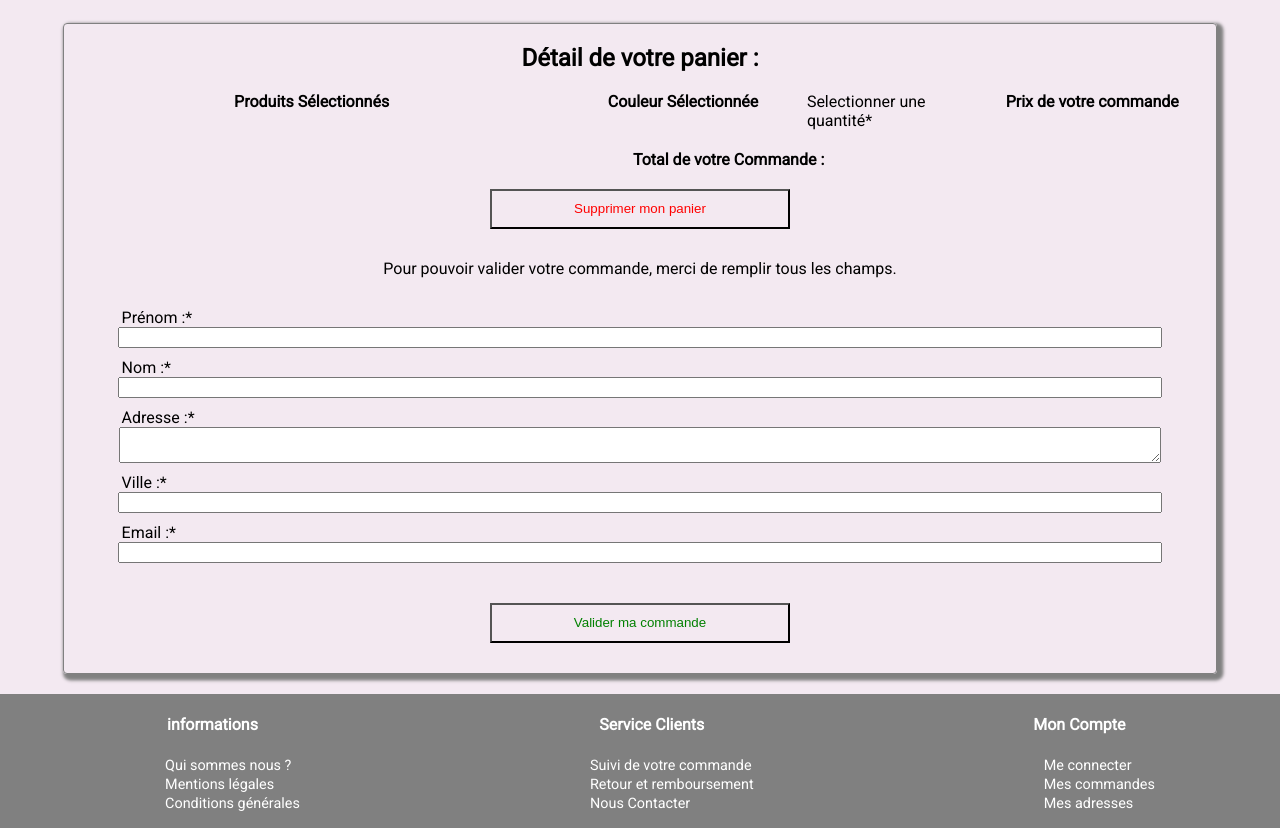
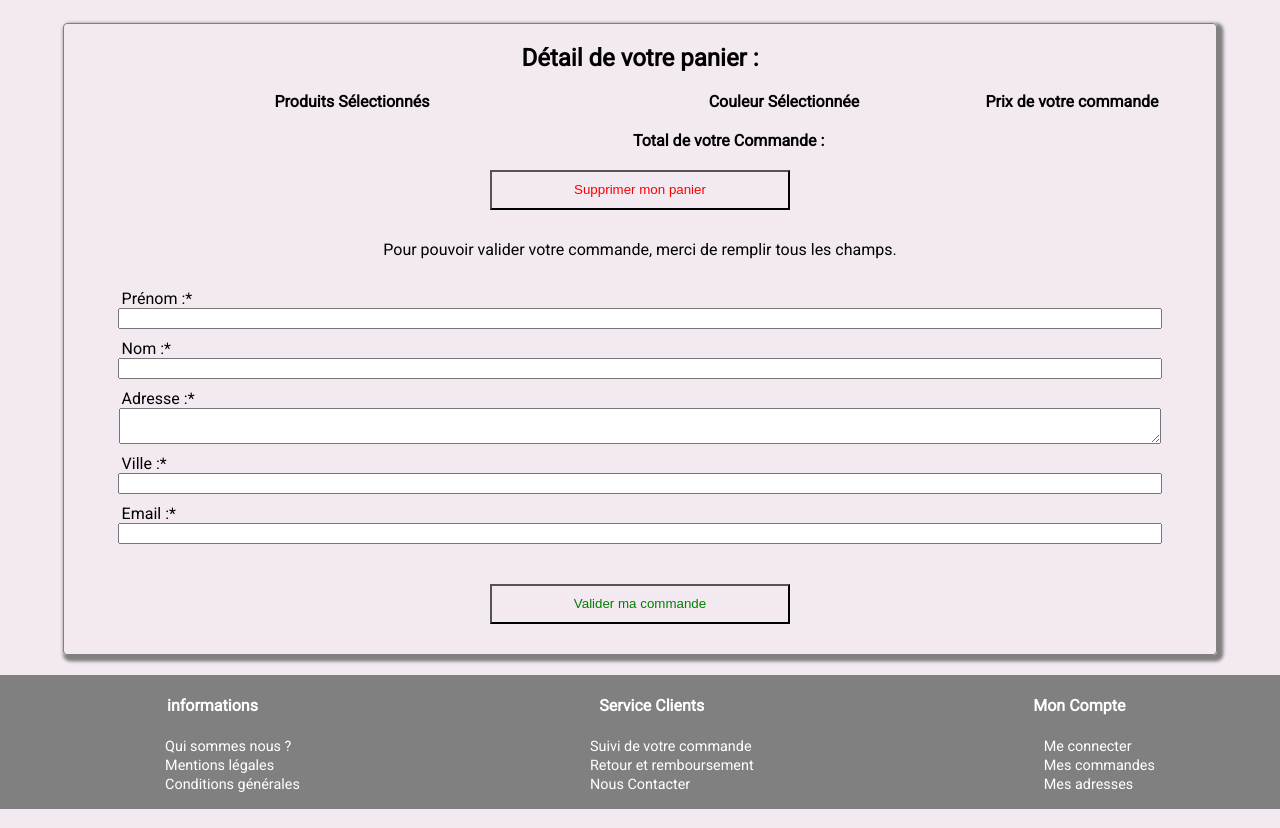
Before and after one commit to Jacques-G/Oriourson, a website: page panier.html in a window 1280 px wide. Shown: the part 47-875 px from the top of the page. Drawn offline with Linux system fonts and the light colour scheme; a web font is replaced by a local one.

Commit message:
suppression de la partie nombre

```diff
--- a/panier.html
+++ b/panier.html
@@ -42,7 +42,6 @@
                     <div id="titreCommande">
                         <div id="nomCommande">Produits Sélectionnés</div>
                         <div id="couleurCommande">Couleur Sélectionnée</div>
-                        <div id="quantitéCommande">Selectionner une quantité*</div>
                         <div id="prixCommande">Prix de votre commande</div>
                     </div>
                 </div>
```
